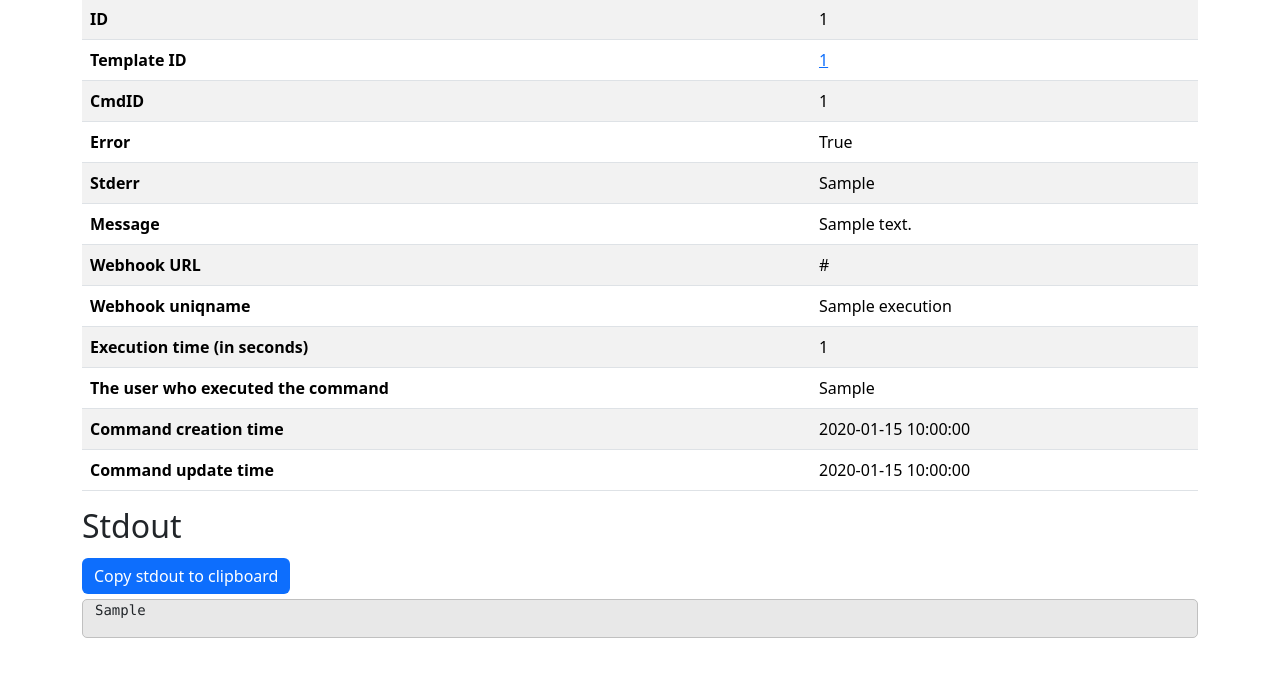
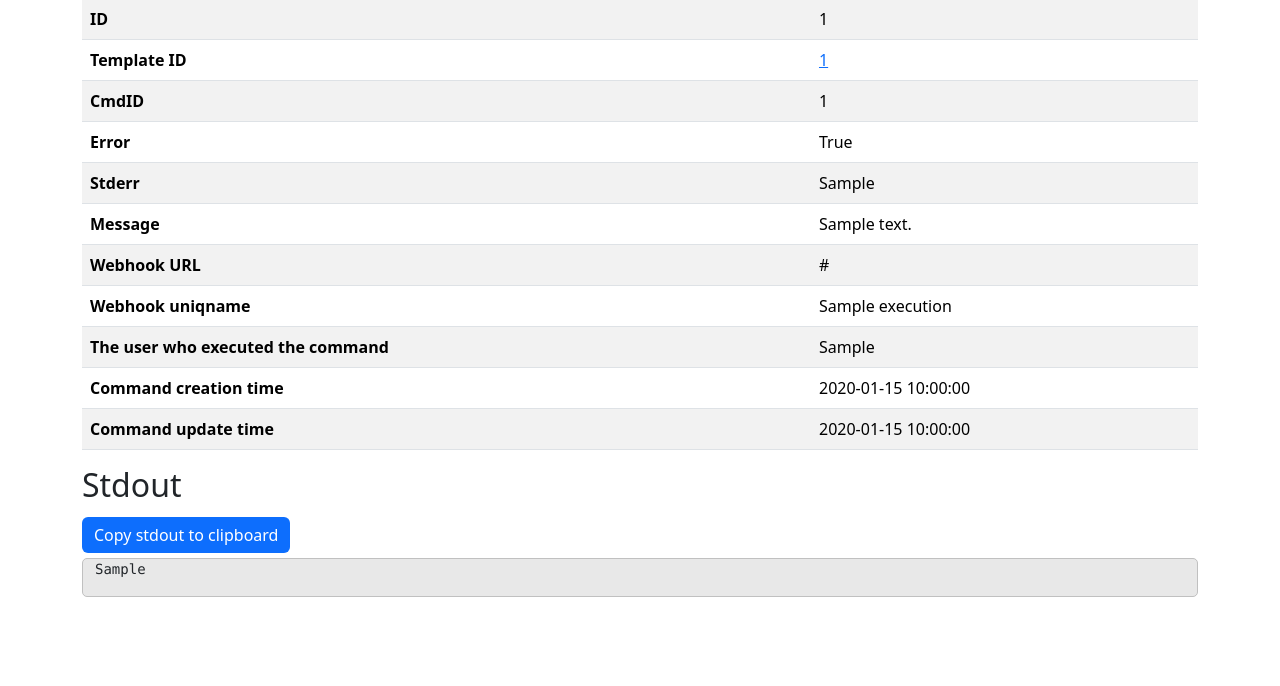
Before and after one commit to Hera-system/Hera, a Flask app: page /command/1 in a window 1280 px wide. Shown: the part 114-800 px from the top of the page. Run offline with Flask 3, Linux system fonts and the light colour scheme; a user stored in the database is signed in; tables that the repository leaves empty hold one stand-in row (values such as "Sample post"); some libraries are stand-ins or nearby versions.

Commit message:
Remove execution time from command template

```diff
--- a/app/templates/command.html
+++ b/app/templates/command.html
@@ -72,14 +72,6 @@
     </tr>
     <tr>
         <th scope="row">
-            Execution time (in seconds)
-        </th>
-        <td>
-            {{ command.TimeExecute }}
-        </td>
-    </tr>
-    <tr>
-        <th scope="row">
             The user who executed the command
         </th>
         <td>
```
